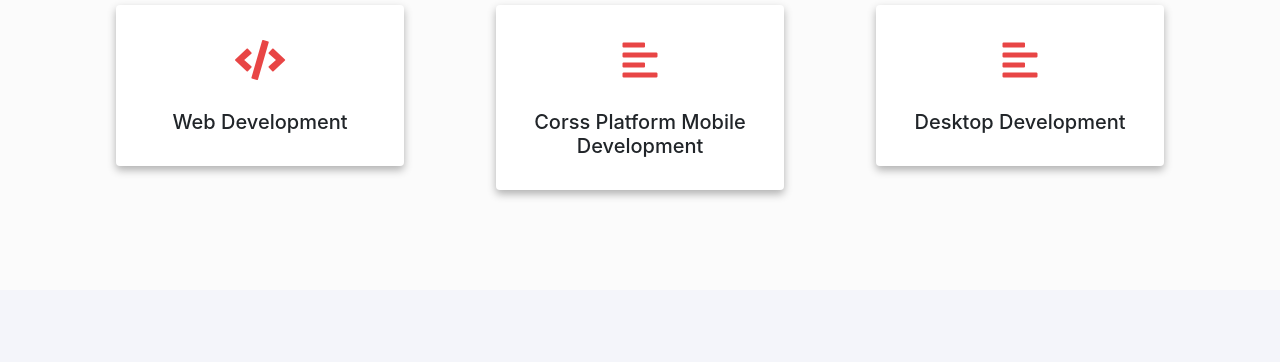
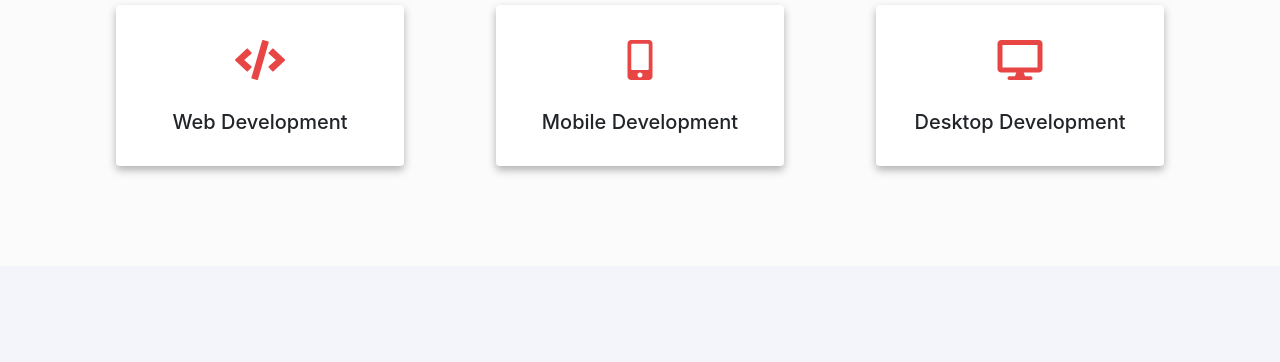
Before and after one commit to Faisal201/Portfolio, a plain HTML site: page index.html in a window 1280 px wide. Shown: the part 711-1073 px from the top of the page. Drawn offline with Linux system fonts and the light colour scheme.

Commit message:
service icons changed.

```diff
--- a/index.html
+++ b/index.html
@@ -166,9 +166,9 @@
                 <div class="col-lg-4">
                     <div class="card-holder" data-aos="fade-up" data-aos-duration="800">
                         <div class="card text-center m-auto" style="max-width: 18rem;">
-                            <i class="fas fa-align-left"></i>
+                            <i class="fas fa-mobile-alt"></i>
                             <div class="card-body">
-                                <h5 class="card-title">Corss Platform Mobile Development</h5>
+                                <h5 class="card-title">Mobile Development</h5>
                                 <div class="card-items">
                                     <h1>200$</h1>
                                     <p class="card-text">Develop your website with one of the most powerfull tool PHP and it's frame works.</p>
@@ -181,7 +181,7 @@
                 <div class="col-lg-4">
                     <div class="card-holder" data-aos="fade-up" data-aos-duration="800">
                         <div class="card text-center m-auto" style="max-width: 18rem;">
-                            <i class="fas fa-align-left"></i>
+                            <i class="fas fa-desktop"></i>
                             <div class="card-body">
                                 <h5 class="card-title">Desktop Development</h5>
                                 <div class="card-items">
```
